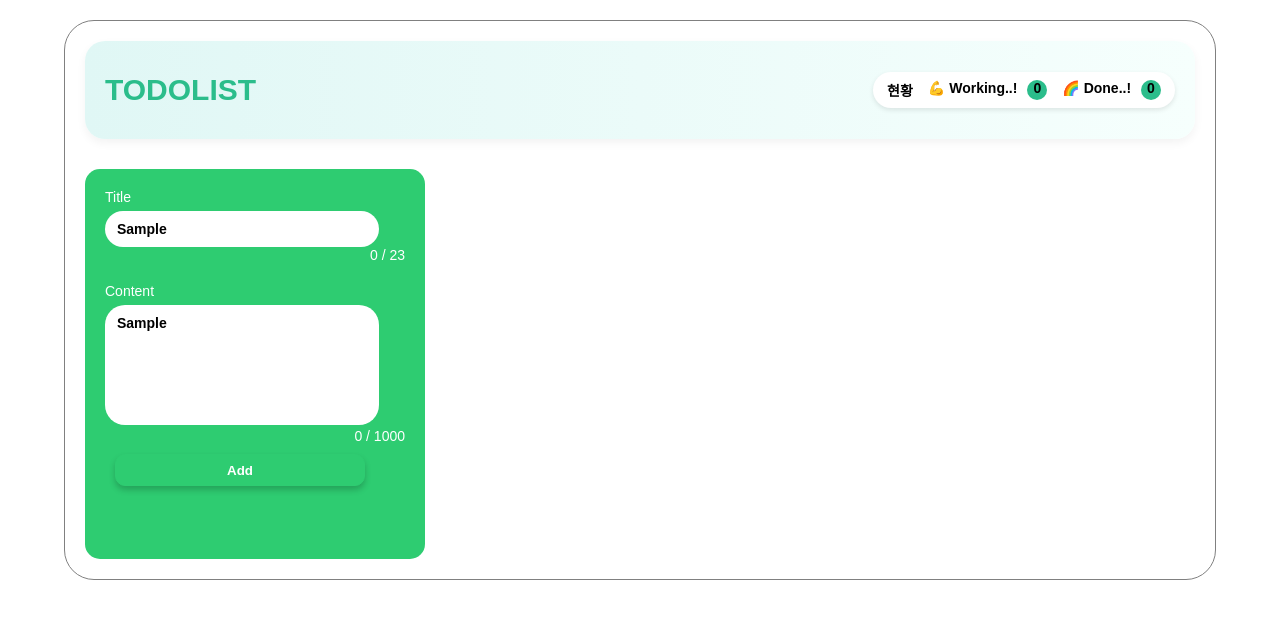
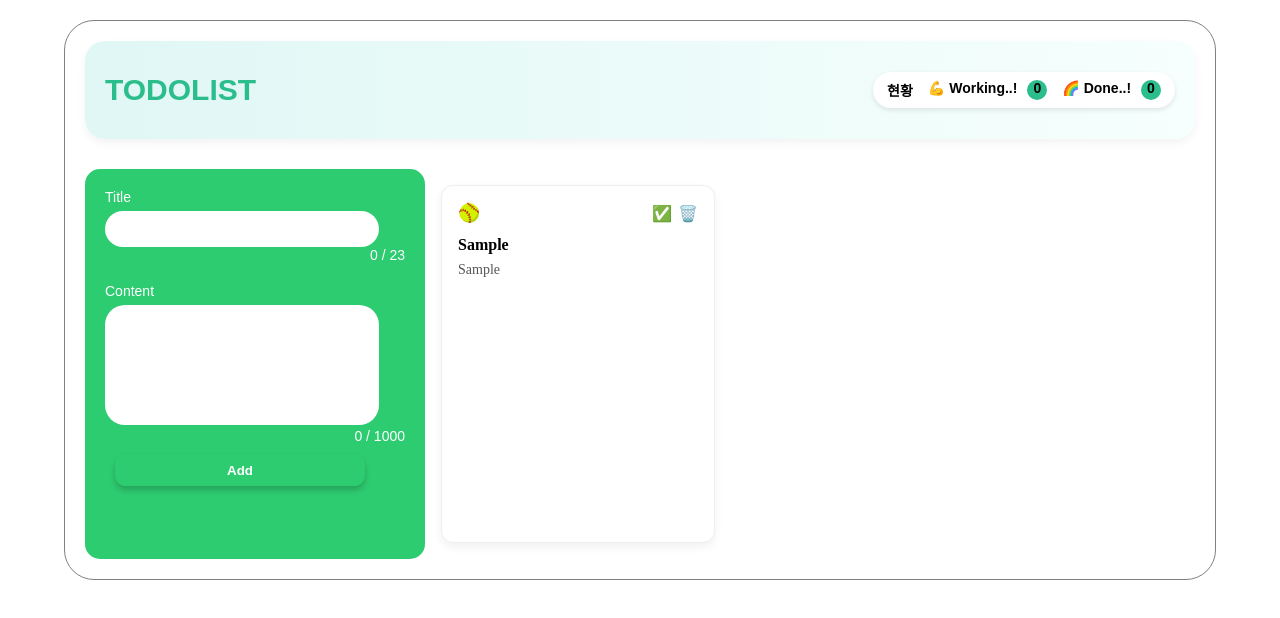
Before and after one commit to Zpark99/todo-list, a React (Vite) app in the folder Todo-list/: page / in a window 1280 px wide. Both pictures are taken after typing "Sample", "Sample" into the empty fields and a click on the button "Add". Shown: the top 618 px of the page. Built offline with nearby package versions, Linux system fonts and the light colour scheme.

Commit message:
Todoeditor & Todolist element placement

```diff
--- /dev/null
+++ b/Todo-list/component/TodoList.css
@@ -0,0 +1,50 @@
+.todo-list-wrapper {
+  display: flex;
+  flex-wrap: wrap;
+  flex-direction: row;
+  gap: 16px;
+  padding: 16px;
+}
+
+.todo-card {
+  width: 240px;
+  background-color: white;
+  border: 1px solid #eee;
+  border-radius: 12px;
+  padding: 16px;
+  box-shadow: 0 4px 10px rgba(0, 0, 0, 0.06);
+  display: inline-block;
+  justify-content: space-between;
+}
+
+.card-header {
+  display: flex;
+  justify-content: space-between;
+  align-items: center;
+  margin-bottom: 12px;
+}
+
+.status-icon {
+  font-size: 18px;
+}
+
+.icons {
+  display: flex;
+  gap: 6px;
+}
+
+.icon {
+  cursor: pointer;
+  font-size: 14px;
+}
+
+.todo-title {
+  font-weight: bold;
+  font-size: 16px;
+  margin-bottom: 8px;
+}
+
+.todo-content {
+  font-size: 14px;
+  color: #555;
+}
--- /dev/null
+++ b/Todo-list/component/TodoList.jsx
@@ -0,0 +1,37 @@
+import PropTypes from 'prop-types';
+import React from 'react';
+import "./TodoList.css"
+
+const TodoList = ({ todos }) => {
+  return (
+    <div className='todo-list-wrapper'>
+      {todos.map((todo) => {
+        console.log("todo 확인:", todo);
+        return (
+          <div key={todo.id} className='todo-card'>
+            <div className='card-header'>
+              <div className='status-icon'>🥎</div>
+              <div className='icons'>
+                <span className='good'>✅</span>
+                <span className='trash'>🗑️</span>
+              </div>
+            </div>
+        <div className='todo-title'>{todo.title}</div>
+        <div className="todo-content">
+          {todo.content.length > 30
+            ? todo.content.slice(0, 30) +
+            '...'
+            : todo.content}
+        </div>
+      </div>
+        );
+      })}
+    </div>
+  );
+};
+
+TodoList.propTypes = {
+  todos: PropTypes.array.isRequired,
+}
+
+export default TodoList;
--- a/Todo-list/component/Todoeditor.jsx
+++ b/Todo-list/component/Todoeditor.jsx
@@ -1,24 +1,41 @@
 import "./Todoeditor.css"
-import React from 'react'
+import React, { useState } from 'react'
+import PropTypes from "prop-types";
 
-const Todoeditor = () => {
+const Todoeditor = ({ onCreate }) => {
+  const [title, setTitle] = useState('');
+  const [content, setContent] = useState('');
+
+  const handleSubmit = (e) => {
+    e.preventDefault();
+    if (!title || !content) return alert("둘 다 입력해주세요!");
+    onCreate(title, content);
+    setTitle('');
+    setContent('');
+  };
+
   return (
-   <div className="todo-editor">
+   <form className="todo-editor" onSubmit={handleSubmit}>
     <div className="title-group">
       <label htmlFor="title">Title</label>
-      <input type="text" id="title" maxLength={23} />
-      <span className="text-count">0 / 23</span>
+      <input type="text" id="title" value={title} onChange={(e) => setTitle(e.target.value)} maxLength={23}/>
+      <span className="text-count">{title.length} / 23</span>
     </div>
 
     <div className="form-group">
       <label htmlFor="content">Content</label>
-      <textarea id="content" maxLength={1000}></textarea>
-      <span className="text-count">0 / 1000</span>
+      <textarea id="content" value={content} onChange={(e) => setContent(e.target.value)} maxLength={1000}>
+      </textarea>
+      <span className="text-count">{content.length} / 1000</span>
     </div>
 
-    <button type="button">Add</button>
-  </div>
+    <button type="submit">Add</button>
+  </form>
   );
 };
 
+Todoeditor.propTypes = {
+  onCreate: PropTypes.func.isRequired,
+};
+
 export default Todoeditor;
--- a/Todo-list/package.json
+++ b/Todo-list/package.json
@@ -10,6 +10,7 @@
     "preview": "vite preview"
   },
   "dependencies": {
+    "prop-types": "^15.8.1",
     "react": "^19.1.0",
     "react-dom": "^19.1.0"
   },
--- a/Todo-list/src/App.css
+++ b/Todo-list/src/App.css
@@ -11,3 +11,8 @@
   flex-direction: column;
   gap: 30px;
 }
+
+.main-layout{
+  display: flex;
+  flex-direction: row;
+}
--- a/Todo-list/src/App.jsx
+++ b/Todo-list/src/App.jsx
@@ -1,15 +1,32 @@
-import React from 'react'; // 자동차 내부 설계
+import React, { useState } from 'react'; // 자동차 내부 설계
 import "./App.css";
 import Header from '../component/Header';
 import Todoeditor from './../component/Todoeditor';
+import TodoList from '../component/TodoList';
 
-function App() {
+const App = () => {
+  const [todos, setTodos] = useState([]);
+
+  const handleCreate = (title, content) => {
+    const newTodo = {
+      id:Date.now(),
+      title,
+      content,
+      isDone: false
+    };
+    setTodos([newTodo, ...todos]);
+  };
+
   return (
-    <div className="App">
+  <div className="App">
       <Header></Header>
-      <Todoeditor></Todoeditor>
+
+    <div className='main-layout'>
+      <Todoeditor onCreate={handleCreate}/>
+      <TodoList todos={todos}/>
     </div>
+  </div>
   );
-}
+};
 
 export default App;
```
Also changed, not shown: 1 other file (tests, documents, lock files or other folders).
